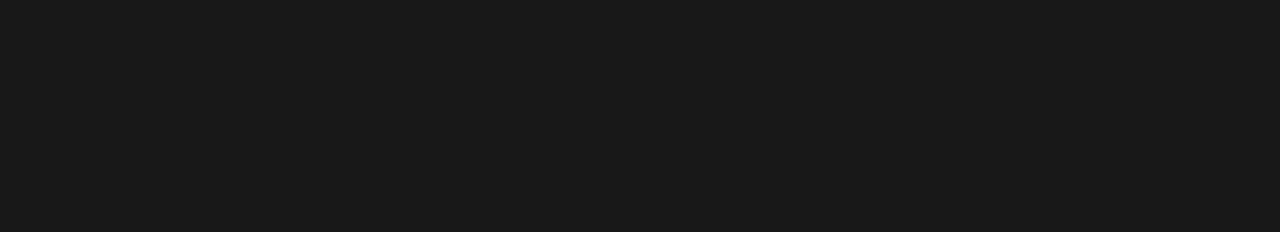
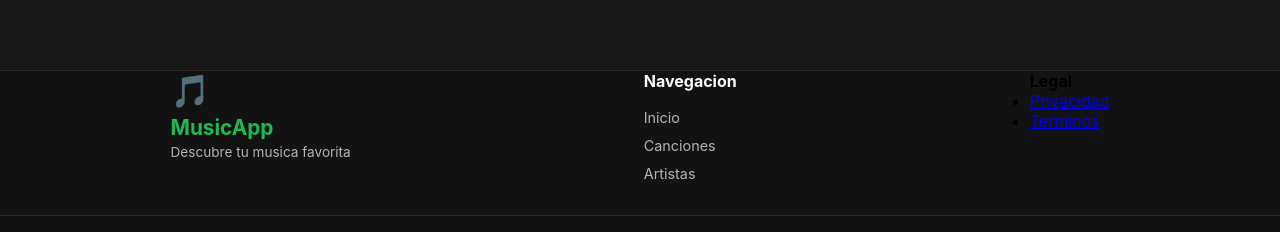
Before and after one commit to Lud0110/Music-App, a React (Create React App) app in the folder frontend/: page / in a window 1280 px wide. Shown: the part 2032-2264 px from the top of the page. Before the commit the page ends 2054 px from the top, so only its background shows below. Built offline with nearby package versions, Linux system fonts and the light colour scheme.

Commit message:
Footer con estilos

```diff
--- a/frontend/src/App.js
+++ b/frontend/src/App.js
@@ -5,6 +5,7 @@ import Hero from "./components/Hero";
 import CategoryFilter from "./components/CategoryFilter";
 import Home from "./pages/Home";
 import ArtistSection from "./components/ArtistSection";
+import Footer from "./components/Footer";
 
 function App() {
   const[category, setCategory] = useState('Todos');
@@ -16,6 +17,7 @@ function App() {
       <CategoryFilter onCategoryChange={setCategory} />
       <Home category={category} />
       <ArtistSection />
+      <Footer />
     </div>
   );
 }
--- /dev/null
+++ b/frontend/src/components/Footer.jsx
@@ -0,0 +1,36 @@
+import React from "react";
+import '../styles/Footer.css'
+
+function Footer() {
+    return (
+        <footer className="footer">
+            <div className="footer__content">
+                <div className="footer__brand">
+                    <span>🎵</span>
+                    <h3>MusicApp</h3>
+                    <p>Descubre tu musica favorita</p>
+                </div>
+                <div className="footer__links">
+                    <h4>Navegacion</h4>
+                    <ul>
+                        <li><a href="#inicio">Inicio</a></li>
+                        <li><a href="#canciones">Canciones</a></li>
+                        <li><a href="#artistas">Artistas</a></li>
+                    </ul>
+                </div>
+                <div className="footer__liks">
+                    <h4>Legal</h4>
+                    <ul>
+                        <li><a href="#privacidad">Privacidad</a></li>
+                        <li><a href="#terminos">Terminos</a></li>
+                    </ul>
+                </div>
+            </div>
+            <div className="footer__bottom">
+                <p>© Music App. No todos los derechos reservados</p>
+            </div>
+        </footer>
+    );
+}
+
+export default Footer;
--- /dev/null
+++ b/frontend/src/styles/Footer.css
@@ -0,0 +1,64 @@
+.footer {
+    background-color: #121212;
+    border-top: 1px solid #282828;
+    padding: 3rem 2 rem 1rem;
+    margin-top: 3rem;
+}
+
+.footer__content {
+    display: flex;
+    justify-content: space-around;
+    flex-wrap: wrap;
+    gap: 2rem;
+    max-width: 1200px;
+    margin: 0 auto 2rem;
+}
+
+.footer__brand span {
+    font-size: 2rem;
+}
+
+.footer__brand h3 {
+    color: #1db954;
+    font-size: 1.3rem;
+    margin: 0.3rem 0;
+}
+
+.footer__brand p {
+    color: #b3b3b3;
+    font-size: 0.85rem;
+}
+
+.footer__links h4 {
+    color: #ffffff;
+    font-size: 1rem;
+    margin-bottom: 1rem;
+}
+
+.footer__links ul {
+    list-style: none;
+    padding: 0;
+    margin: 0;
+    display: flex;
+    flex-direction: column;
+    gap: 0.5rem;
+}
+
+.footer__links a {
+    color: #b3b3b3;
+    text-decoration: none;
+    font-size: 0.9rem;
+    transition: color 0.3s;
+}
+
+.footer__links a:hover {
+    color: #1db954;
+}
+
+.footer__bottom {
+    text-align: center;
+    border-top: 1px solid #282828;
+    padding-top: 1rem;
+    color: #b3b3b3;
+    font-size: 0.8rem;
+}
```
